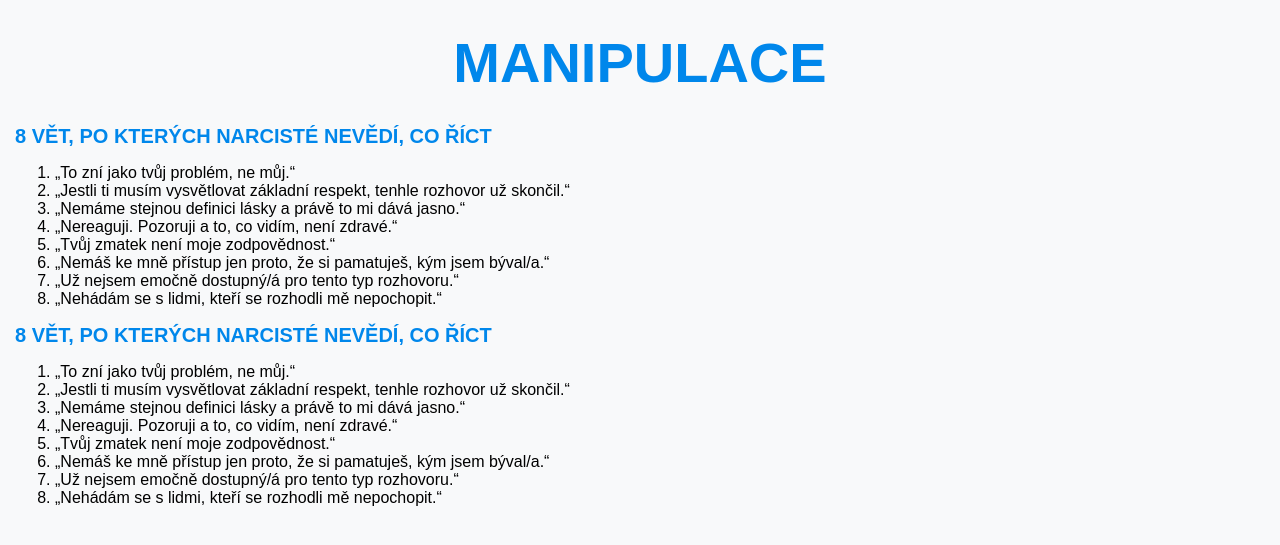
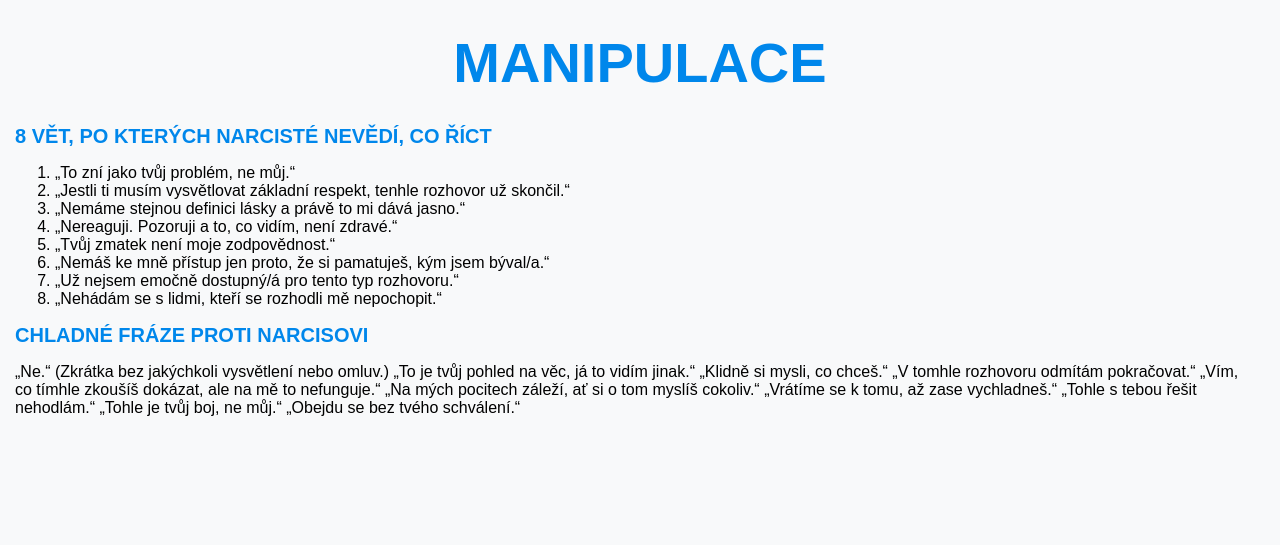
Before and after one commit to bedjan/bedjan.github.io, a Jekyll site: the page built from manipulace.md, in a window 1280 px wide. Shown: the top 545 px of the page. Built offline with Jekyll 4.4.1, drawn with Linux system fonts in a browser that asks for light colours; our own code applies the rules of GitHub Pages for plain Markdown files.

Commit message:
Update manipulace.md

```diff
--- a/manipulace.md
+++ b/manipulace.md
@@ -9,13 +9,15 @@
 7. „Už nejsem emočně dostupný/á pro tento typ rozhovoru.“
 8. „Nehádám se s lidmi, kteří se rozhodli mě nepochopit.“
 
-# 8 VĚT, PO KTERÝCH NARCISTÉ NEVĚDÍ, CO ŘÍCT
+# CHLADNÉ FRÁZE PROTI NARCISOVI
 
-1. „To zní jako tvůj problém, ne můj.“
-2. „Jestli ti musím vysvětlovat základní respekt, tenhle rozhovor už skončil.“
-3. „Nemáme stejnou definici lásky a právě to mi dává jasno.“
-4. „Nereaguji. Pozoruji a to, co vidím, není zdravé.“
-5. „Tvůj zmatek není moje zodpovědnost.“
-6. „Nemáš ke mně přístup jen proto, že si pamatuješ, kým jsem býval/a.“
-7. „Už nejsem emočně dostupný/á pro tento typ rozhovoru.“
-8. „Nehádám se s lidmi, kteří se rozhodli mě nepochopit.“
+„Ne.“ (Zkrátka bez jakýchkoli vysvětlení nebo omluv.)
+„To je tvůj pohled na věc, já to vidím jinak.“
+„Klidně si mysli, co chceš.“
+„V tomhle rozhovoru odmítám pokračovat.“
+„Vím, co tímhle zkoušíš dokázat, ale na mě to nefunguje.“
+„Na mých pocitech záleží, ať si o tom myslíš cokoliv.“
+„Vrátíme se k tomu, až zase vychladneš.“
+„Tohle s tebou řešit nehodlám.“
+„Tohle je tvůj boj, ne můj.“
+„Obejdu se bez tvého schválení.“
```
